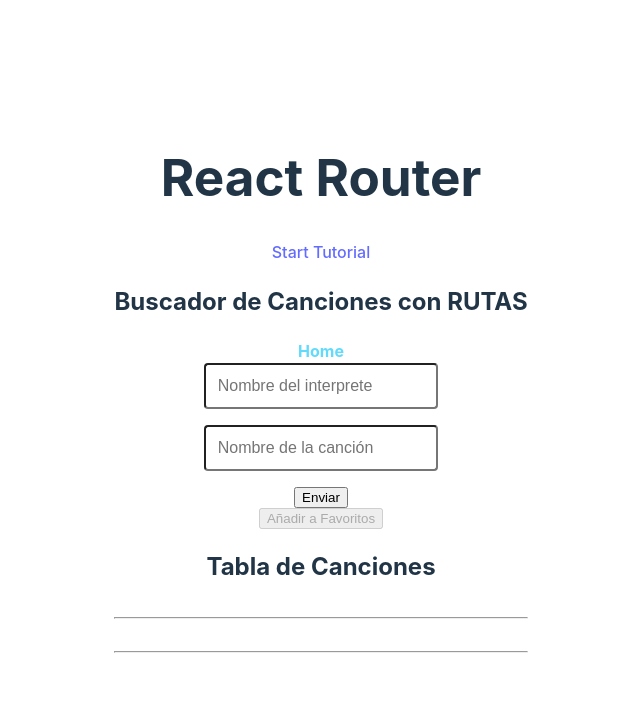
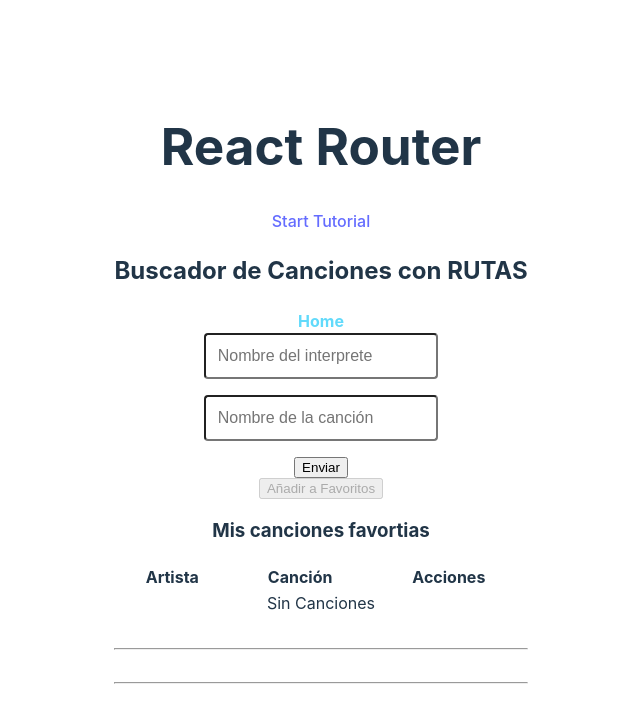
Before and after one commit to oyham/React-by-JonMircha-2, a React (Vite) app: page /#/ in a window 1280 px wide. Shown: the top 722 px of the page, without its empty margins (319-959 px from the left). Built offline with nearby package versions, Linux system fonts and the light colour scheme.

Commit message:
React Router 69

```diff
--- a/src/components/SongSearch.jsx
+++ b/src/components/SongSearch.jsx
@@ -5,6 +5,7 @@
 import { helpHttp } from '../helpers/helpHttp'
 import { HashRouter, NavLink, Route, Routes } from "react-router-dom";
 import Error404 from '../pages/Error404'
+import SongTable from './SongTable'
 
 let mySongsInit = JSON.parse(localStorage.getItem("mySongs")) || [];
 
@@ -53,8 +54,9 @@
         alert("Salvando canción en favoritos")
     }
 
-    const handleDeleteSong = (id) => {}
-
+    const handleDeleteSong = (id) => {
+        confirm(`Desea eliminar la canción con el id: ${id}`)
+    }
     return (
         <div>
             <HashRouter>
@@ -65,12 +67,12 @@
                     </nav>
                 </header>
                 {loading && <Loader />}
-                <article className="grid-1-3">
+                <article className="grid-1-2">
                     <Routes>
                         <Route path='/' element={
                             <>
                                 <SongForm handleSearch={handleSearch} handleSaveSong={handleSaveSong}/>
-                                <h2>Tabla de Canciones</h2>
+                                <SongTable mySongs={mySongs} handleDeleteSong={handleDeleteSong}/>
                                 {search && !loading && (
                                     <SongDetails search={search} lyric={lyric} bio={bio} />
                                 )}
--- /dev/null
+++ b/src/components/SongTable.jsx
@@ -0,0 +1,35 @@
+import React from 'react'
+import SongTableRow from './SongTableRow'
+
+const SongTable = ({ mySongs, handleDeleteSong }) => {
+    return (
+        <div>
+
+            <h3>Mis canciones favortias</h3>
+            <table>
+                <thead>
+                    <tr>
+                        <th colSpan={2}>Artista</th>
+                        <th>Canción</th>
+                        <th>Acciones</th>
+                    </tr>
+                </thead>
+                <tbody>
+                    {mySongs.length > 0 ? (
+                        mySongs.map((el, index) =>
+                            <SongTableRow
+                                key={index}
+                                el={el}
+                                id={index}
+                                handleDeleteSong={handleDeleteSong}
+                            />)
+                    ) : (
+                        <tr><td colSpan="4">Sin Canciones</td></tr>
+                    )}
+                </tbody>
+            </table>
+        </div>
+    )
+}
+
+export default SongTable
--- /dev/null
+++ b/src/components/SongTableRow.jsx
@@ -0,0 +1,21 @@
+import React from 'react'
+import { useNavigate } from 'react-router-dom'
+
+const SongTableRow = ({ id, el, handleDeleteSong }) => {
+    console.log(el)
+
+    let navigate = useNavigate()
+    return (
+        <tr>
+            <td><img src="https://placeimg.com/40/40/any" alt="any" /></td>
+            <td>Nombre artista</td>
+            <td>Nombre canción</td>
+            <td>
+                <button onClick={() => navigate(`/canciones/${id}`)}>Ver</button>
+                <button onClick={() => handleDeleteSong(id)}>Eliminar</button>
+            </td>
+        </tr>
+    )
+}
+
+export default SongTableRow
```
Also changed, not shown: 1 other file (tests, documents, lock files or other folders).
